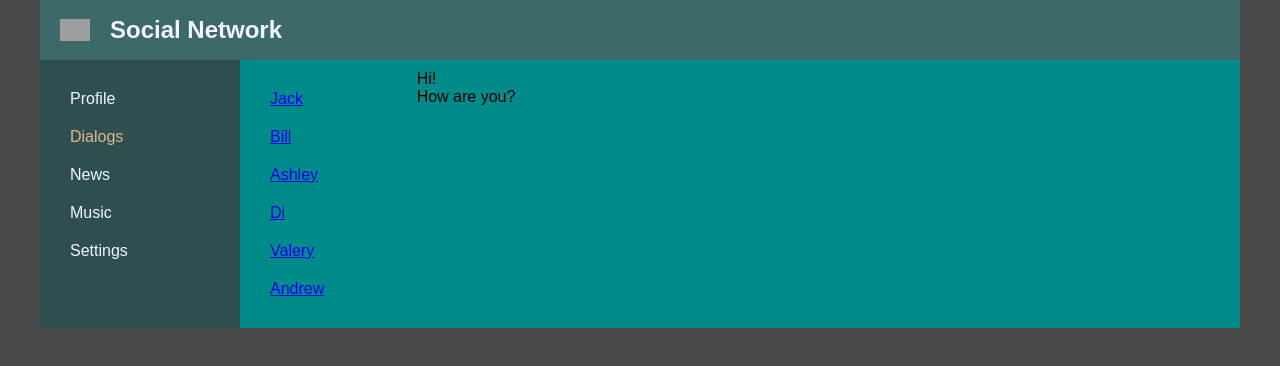
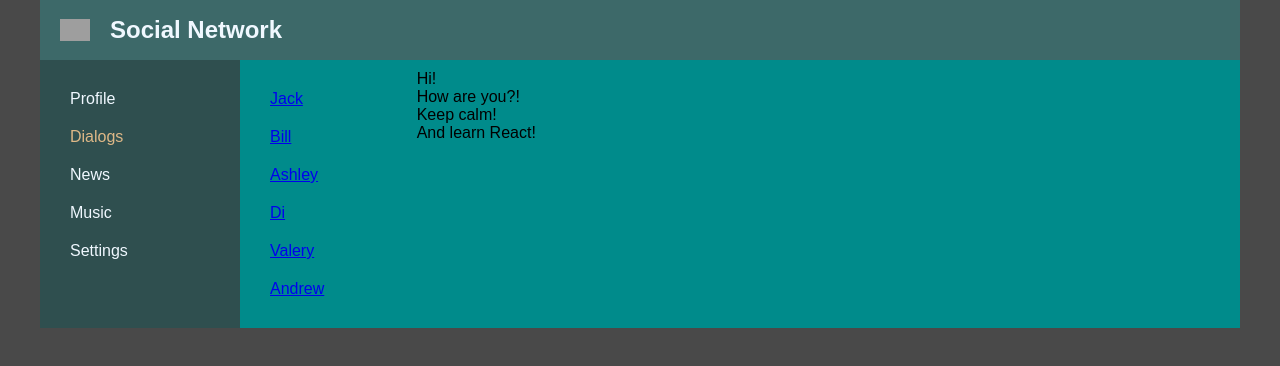
Before and after one commit to moralet-dev/react-first-app, a React (Create React App) app: page /dialogs in a window 1280 px wide. Shown: the top 366 px of the page. Built offline with nearby package versions, Linux system fonts and the light colour scheme; grey boxes are pictures that could not be loaded.

Commit message:
mapped dialogs and posts

```diff
--- a/src/components/Dialogs/Dialogs.jsx
+++ b/src/components/Dialogs/Dialogs.jsx
@@ -13,40 +13,32 @@ const DialogItem = (props) => {
 const Message = (props) => {
     return (<div className={s.message}>{props.msg}</div>)
 }
-const Dialogs = (props) => {
+const Dialogs = () => {
 
-    let dialogsData = [
-        {
-            name: 'Jack',
-            id: '1',
-            messages: {
-                msg: 'Hi!'
-            },
-        },
-        {
-            name: 'Bill',
-            id: '2',
-            messages: {
-                msg: 'Hi!'
-            },
-        },
+    let dialogs = [
+        {name: 'Jack', id: '1',},
+        {name: 'Bill', id: '2',},
         {name: 'Ashley', id: '3',},
         {name: 'Di', id: '4',},
         {name: 'Valery', id: '5',},
         {name: 'Andrew', id: '6',}
     ]
+
+    let messages = [
+        {msg: 'Hi!'},
+        {msg: 'How are you?!'},
+        {msg: 'Keep calm!'},
+        {msg: 'And learn React!'},
+    ]
+    let dialogsElements = dialogs.map((d) => <DialogItem name={d.name} id={d.id}/>)
+    let messagesElements = messages.map((m) => <Message msg={m.msg}/>)
+
     return (<div className={s.dialogs}>
         <div className={s.dialogs_items}>
-            <DialogItem name={dialogsData[0].name} id={dialogsData[0].id}/>
-            <DialogItem name={dialogsData[1].name} id={dialogsData[1].id}/>
-            <DialogItem name={dialogsData[2].name} id={dialogsData[2].id}/>
-            <DialogItem name={dialogsData[3].name} id={dialogsData[3].id}/>
-            <DialogItem name={dialogsData[4].name} id={dialogsData[4].id}/>
-            <DialogItem name={dialogsData[5].name} id={dialogsData[5].id}/>
+            {dialogsElements}
         </div>
         <div className={s.messages}>
-            <Message msg={dialogsData[0]['messages'].msg}/>
-            <Message msg='How are you?'/>
+            {messagesElements}
         </div>
     </div>)
 }
--- a/src/components/Profile/MyPosts/MyPosts.jsx
+++ b/src/components/Profile/MyPosts/MyPosts.jsx
@@ -3,24 +3,25 @@ import s from './MyPosts.module.css'
 import Post from './Post/Post'
 
 function MyPosts() {
+    let posts = [
+        {id: '1', msg: 'Hi!', likesCount: '2'},
+        {id: '1', msg: 'Hello!', likesCount: '22'},
+        {id: '1', msg: 'How are you?', likesCount: '68'},
+    ]
+    let postsElements = posts.map((p) => <Post message={p.msg} likesCount={p.likesCount}/>)
 
-    let postData = [
-        {id:'1', msg:'Hi!', likesCount:'2'},
-        {id:'1', msg:'Hello!', likesCount:'22'},
-        {id:'1', msg:'How are you?', likesCount:'68'},
-    ]
     return (
         <div className={s.posts_block}>
             <h3>My posts</h3>
             <div>
                 <h4>New post</h4>
                 <div className=""><textarea></textarea></div>
-                <div className=""><button>Add post</button></div>
+                <div className="">
+                    <button>Add post</button>
+                </div>
             </div>
             <div className={s.posts}>
-                <Post message={postData[0].msg} likesCount={postData[0].likesCount}/>
-                <Post message={postData[1].msg} likesCount={postData[1].likesCount}/>
-                <Post message={postData[2].msg} likesCount={postData[2].likesCount}/>
+                {postsElements}
             </div>
         </div>
     )
```
